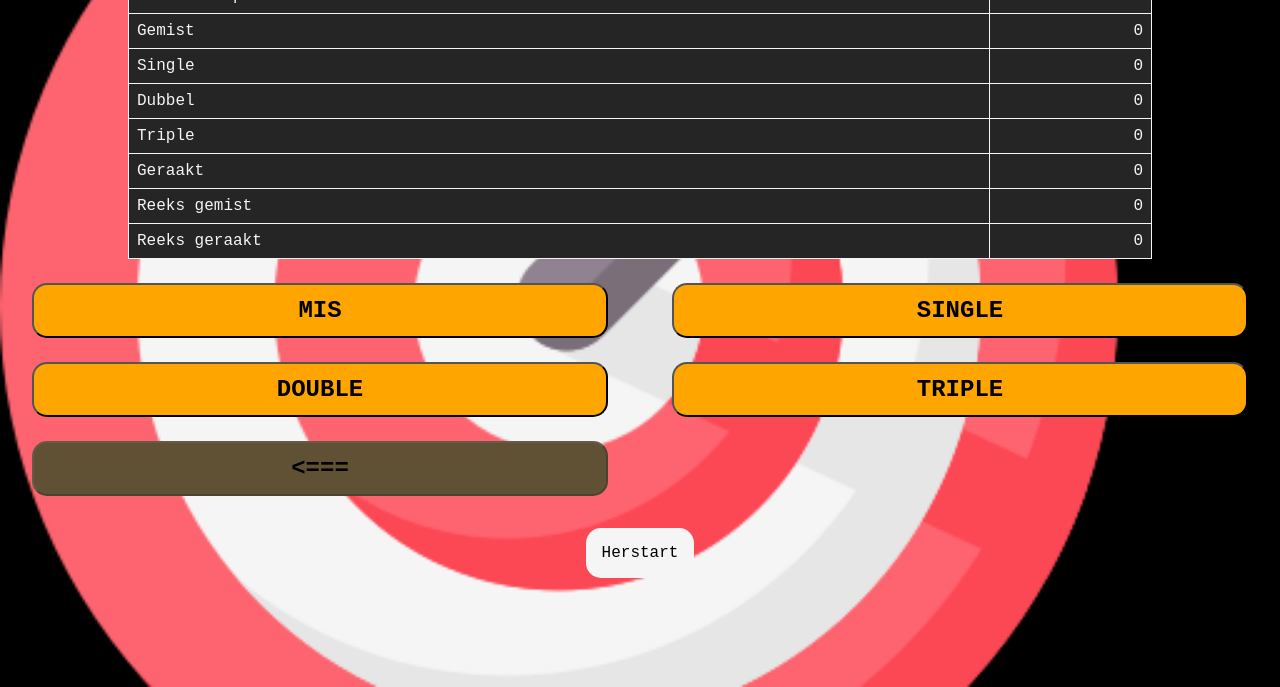
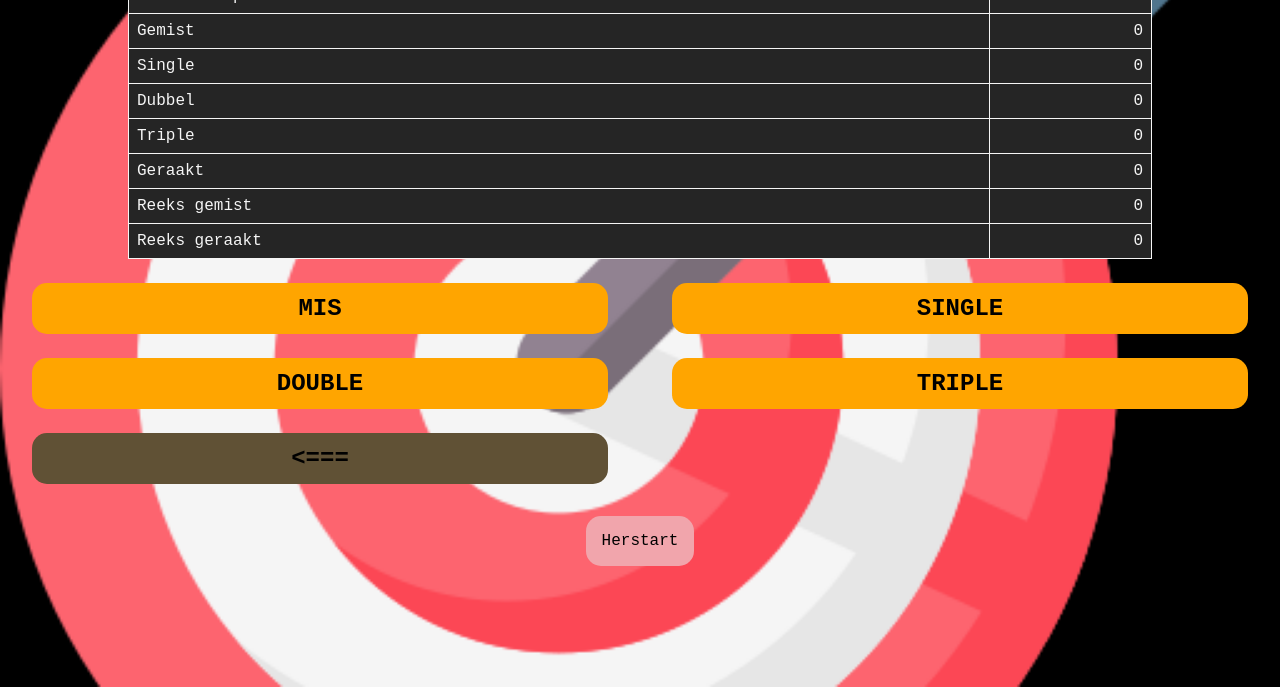
Before and after one commit to BartRoosenCampus/darts-100, a plain HTML site: page index.html in a window 1280 px wide. Both pictures are taken after a click on the button "20". Shown: the part 113-800 px from the top of the page. Drawn offline with Linux system fonts and the light colour scheme.

Commit message:
20250715: some adjustments

```diff
--- a/css/main.css
+++ b/css/main.css
@@ -11,6 +11,11 @@ body {
     background-size: cover;
     background-position: center;
     background-color: black;
+    min-height: 100vh;
+}
+
+button {
+    border: none;
 }
 
 #buttonsArea {
@@ -29,7 +34,13 @@ body {
 }
 
 .btnThrow {
+    transition: all 0.3s ease;
     background-color: orange;
+}
+
+.btnThrow:active {
+    transform: scale(0.95);
+    background-color: #605135;
 }
 
 .btnThrowDisabled {
@@ -67,7 +78,7 @@ td {
 
 .restartBtn {
     padding: 1em;
-    background-color: whitesmoke;
+    background-color: #f1a5ac;
     color: black;
     text-decoration: none;
     margin-top: 2em;
```
